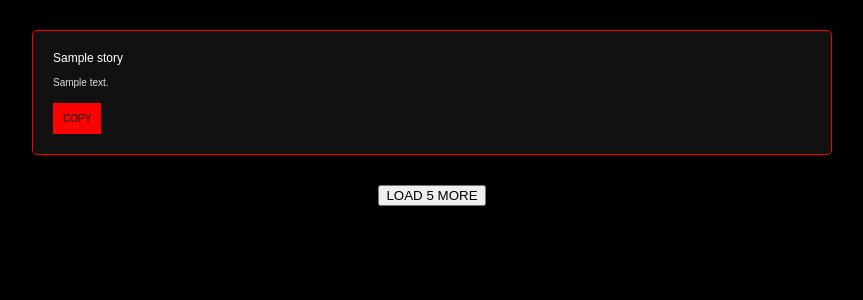
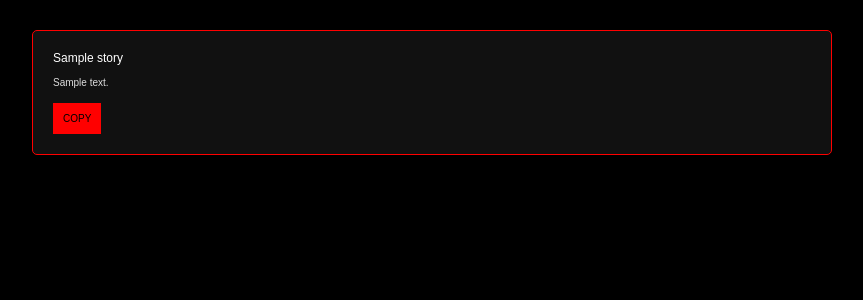
Before and after one commit to rileywallaceriley/Mediawriter, a Flask app: template templates/index.html in a window 1280 px wide. Shown: the part 81-381 px from the top of the page, without its empty margins (208-1071 px from the left). Run offline with Flask 3, Linux system fonts and the light colour scheme; the template is opened without the code that fills it: most values are stand-ins (such as "Sample title", 1, 10 or a date in 2020); some web fonts are replaced.

Commit message:
Update index.html

```diff
--- a/templates/index.html
+++ b/templates/index.html
@@ -4,7 +4,7 @@
   <meta charset="UTF-8">
   <title>Media Writer</title>
   <link href="https://fonts.cdnfonts.com/css/press-start-2p" rel="stylesheet">
-  <link rel="stylesheet" href="{{ url_for('static', filename='css/style.css') }}?v=4">
+  <link rel="stylesheet" href="{{ url_for('static', filename='css/style.css') }}?v=5">
 </head>
 <body>
   <header>
@@ -16,7 +16,9 @@
     {% endif %}
   </header>
 
-  <main class="story-feed" id="story-feed">
+  <div id="loading">Loading stories...</div>
+
+  <main class="story-feed" id="story-feed" style="display:none;">
     {% for story in stories %}
     <div class="story-card">
       <div class="story-title">{{ story.title }}</div>
@@ -27,12 +29,7 @@
     {% endfor %}
   </main>
 
-  <div id="load-more-container" class="pagination">
-    <button id="load-more" onclick="loadMore()">LOAD 5 MORE</button>
-  </div>
-
   <script>
-    let offset = {{ initial_count }};
     function copyToClipboard(id) {
       const text = document.getElementById(id).value;
       navigator.clipboard.writeText(text).then(() => {
@@ -40,34 +37,10 @@
       });
     }
 
-    function loadMore() {
-      fetch("/load_more", {
-        method: "POST",
-        headers: { 'Content-Type': 'application/x-www-form-urlencoded' },
-        body: "offset=" + offset
-      })
-      .then(res => res.json())
-      .then(data => {
-        const container = document.getElementById("story-feed");
-        if (data.length === 0) {
-          document.getElementById("load-more-container").style.display = "none";
-          return;
-        }
-        data.forEach((story, index) => {
-          const div = document.createElement("div");
-          const textId = "copy-" + (offset + index + 1);
-          div.className = "story-card";
-          div.innerHTML = `
-            <div class="story-title">${story.title}</div>
-            <div class="story-summary">${story.summary}</div>
-            <textarea id="${textId}" style="display:none;">${story.title}\n\n${story.summary}</textarea>
-            <button class="copy-button" onclick="copyToClipboard('${textId}')">COPY</button>
-          `;
-          container.appendChild(div);
-        });
-        offset += data.length;
-      });
-    }
+    window.onload = function() {
+      document.getElementById("loading").style.display = "none";
+      document.getElementById("story-feed").style.display = "block";
+    };
   </script>
 </body>
 </html>
```
